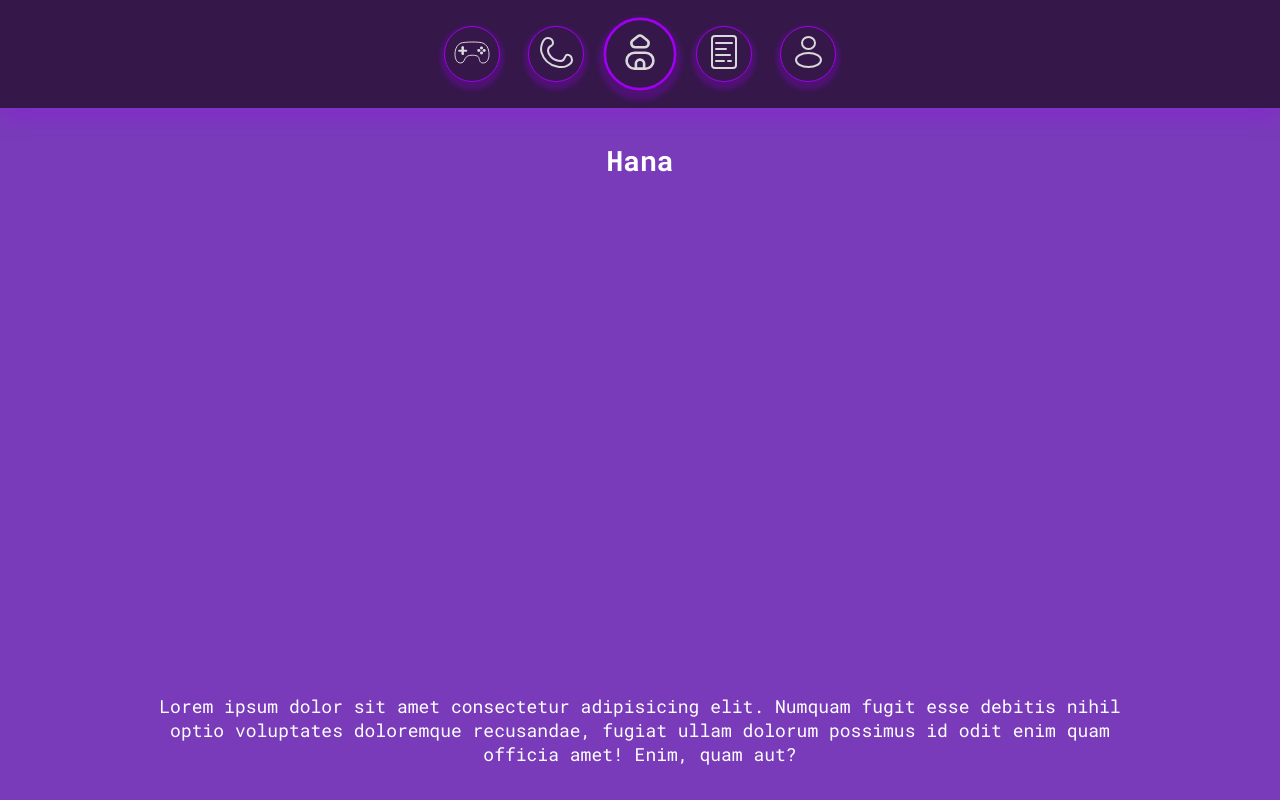
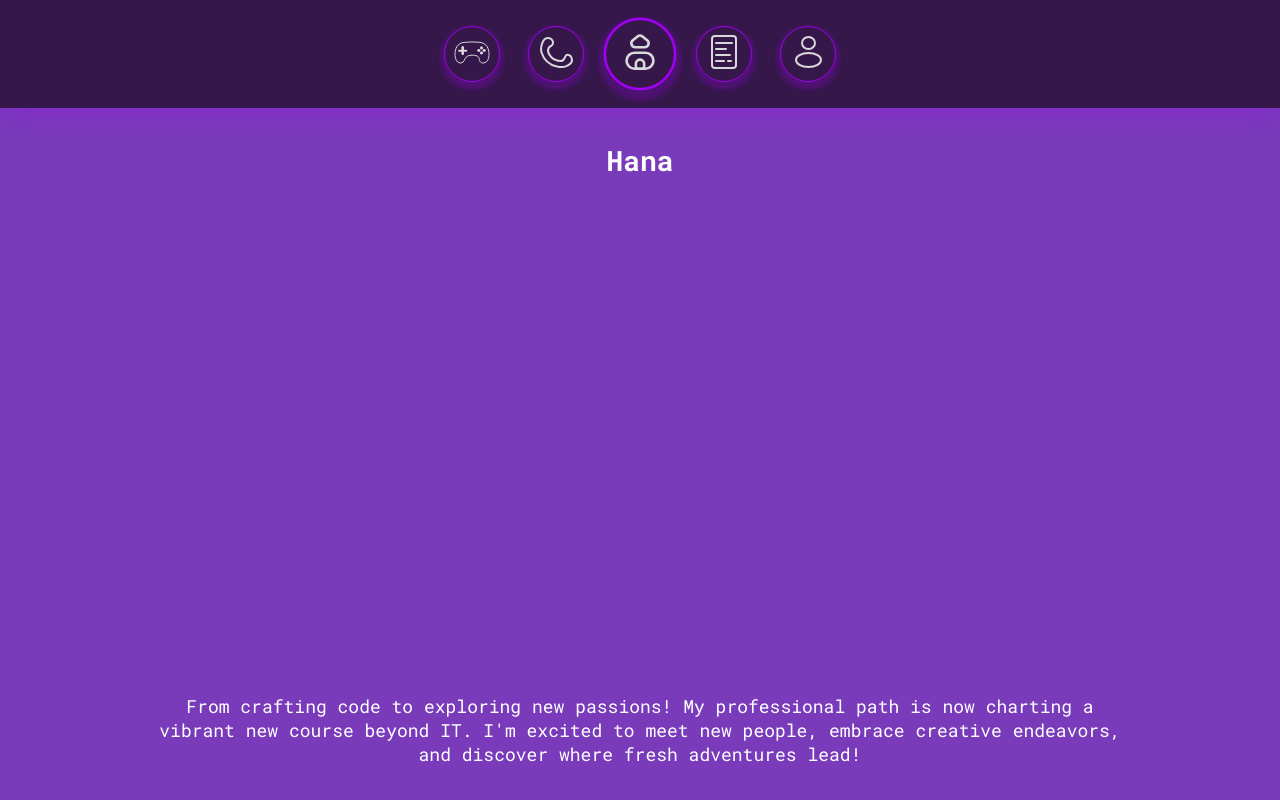
Before and after one commit to honnohoney/portfolioV2, an Angular app in the folder portfolio/: page / in a window 1280 px wide. Built offline with nearby package versions, Linux system fonts and the light colour scheme.

Commit message:
adding description

```diff
--- a/portfolio/src/app/components/pages/home-page/home-page.html
+++ b/portfolio/src/app/components/pages/home-page/home-page.html
@@ -5,9 +5,9 @@
       <app-carousel-gallery></app-carousel-gallery>
     </div>
     <div class="description">
-      Lorem ipsum dolor sit amet consectetur adipisicing elit. Numquam fugit
-      esse debitis nihil optio voluptates doloremque recusandae, fugiat ullam
-      dolorum possimus id odit enim quam officia amet! Enim, quam aut?
+      From crafting code to exploring new passions! My professional path is now
+      charting a vibrant new course beyond IT. I'm excited to meet new people,
+      embrace creative endeavors, and discover where fresh adventures lead!
     </div>
   </div>
 </div>
```
